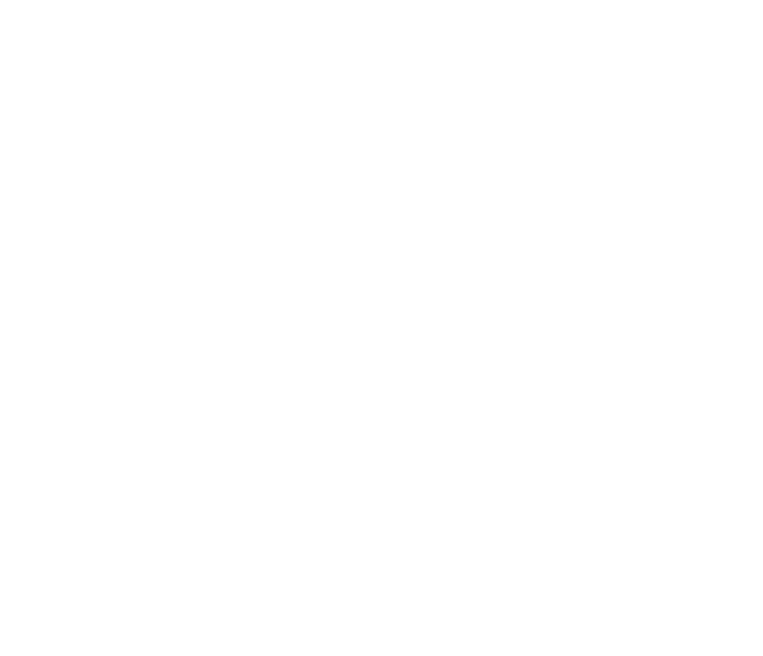
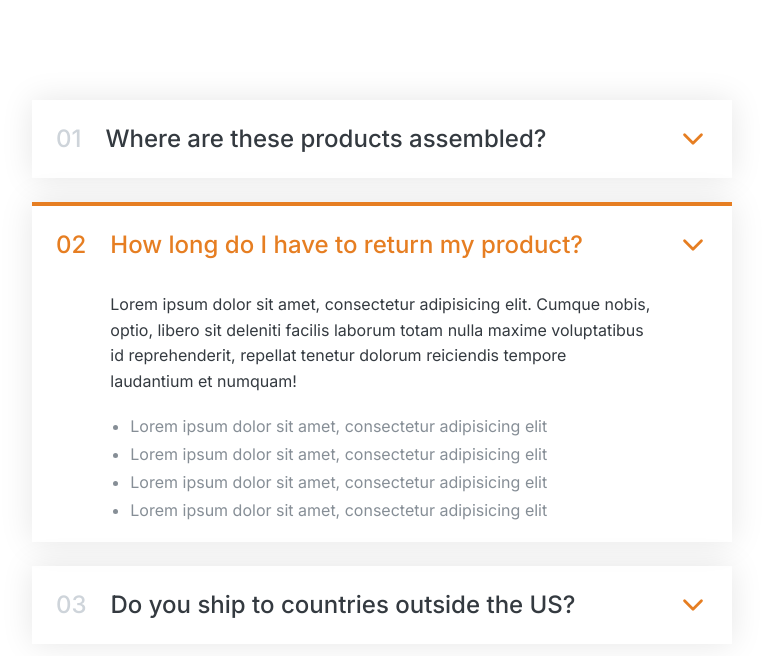
Before and after one commit to racioppi/accordion, a plain HTML site: page index.html in a window 1280 px wide. Shown: the whole page, without its empty margins (258-1021 px from the left). Drawn offline with nearby package versions, Linux system fonts and the light colour scheme.

Commit message:
Saving the accordion component

```diff
--- a/index.html
+++ b/index.html
@@ -12,9 +12,71 @@
 
     <link rel="stylesheet" href="style.css" />
 
-    <title>Pagination Component</title>
+    <title>Accordion Component</title>
   </head>
   <body>
+    <div class="accordion">
+      <div class="item">
+        <div class="number">01</div>
+        <div class="text">Where are these products assembled?</div>
+        <ion-icon class="icon" name="chevron-down-outline"></ion-icon>
+        <div class="hidden_box">
+          <p>
+            Lorem ipsum dolor sit amet, consectetur adipisicing elit. Cumque
+            nobis, optio, libero sit deleniti facilis laborum totam nulla maxime
+            voluptatibus id reprehenderit, repellat tenetur dolorum reiciendis
+            tempore laudantium et numquam!
+          </p>
+          <ul>
+            <li>Lorem ipsum dolor sit amet, consectetur adipisicing elit</li>
+            <li>Lorem ipsum dolor sit amet, consectetur adipisicing elit</li>
+            <li>Lorem ipsum dolor sit amet, consectetur adipisicing elit</li>
+            <li>Lorem ipsum dolor sit amet, consectetur adipisicing elit</li>
+          </ul>
+        </div>
+      </div>
+
+      <div class="item open">
+        <div class="number">02</div>
+        <div class="text">How long do I have to return my product?</div>
+        <ion-icon class="icon" name="chevron-down-outline"></ion-icon>
+        <div class="hidden_box">
+          <p>
+            Lorem ipsum dolor sit amet, consectetur adipisicing elit. Cumque
+            nobis, optio, libero sit deleniti facilis laborum totam nulla maxime
+            voluptatibus id reprehenderit, repellat tenetur dolorum reiciendis
+            tempore laudantium et numquam!
+          </p>
+          <ul>
+            <li>Lorem ipsum dolor sit amet, consectetur adipisicing elit</li>
+            <li>Lorem ipsum dolor sit amet, consectetur adipisicing elit</li>
+            <li>Lorem ipsum dolor sit amet, consectetur adipisicing elit</li>
+            <li>Lorem ipsum dolor sit amet, consectetur adipisicing elit</li>
+          </ul>
+        </div>
+      </div>
+
+      <div class="item">
+        <div class="number">03</div>
+        <div class="text">Do you ship to countries outside the US?</div>
+        <ion-icon class="icon" name="chevron-down-outline"></ion-icon>
+        <div class="hidden_box">
+          <p>
+            Lorem ipsum dolor sit amet, consectetur adipisicing elit. Cumque
+            nobis, optio, libero sit deleniti facilis laborum totam nulla maxime
+            voluptatibus id reprehenderit, repellat tenetur dolorum reiciendis
+            tempore laudantium et numquam!
+          </p>
+          <ul>
+            <li>Lorem ipsum dolor sit amet, consectetur adipisicing elit</li>
+            <li>Lorem ipsum dolor sit amet, consectetur adipisicing elit</li>
+            <li>Lorem ipsum dolor sit amet, consectetur adipisicing elit</li>
+            <li>Lorem ipsum dolor sit amet, consectetur adipisicing elit</li>
+          </ul>
+        </div>
+      </div>
+    </div>
+
     <!-- Icons Installation -->
     <script
       type="module"
--- a/style.css
+++ b/style.css
@@ -7,8 +7,11 @@ FONT SIZE SYSTEM (px)
 
 COLOR SYSTEM
 
-MAIN COLOR: #
-GREY COLOR: #343a40
+MAIN COLOR: #e67e22
+GREY COLOR:
+  #343a40
+  #868e96
+  #ced4da
 */
 
 * {
@@ -22,3 +25,74 @@ body {
   color: #343a40;
   line-height: 1;
 }
+
+.accordion {
+  width: 700px;
+  margin: 100px auto;
+
+  display: flex;
+  flex-direction: column;
+  gap: 24px;
+}
+
+.item {
+  box-shadow: 0 0 32px rgba(0, 0, 0, 0.1);
+  padding: 24px;
+
+  display: grid;
+  grid-template-columns: auto 1fr auto;
+  column-gap: 24px;
+  row-gap: 32px;
+  align-items: center;
+}
+
+.number,
+.text {
+  font-size: 24px;
+  font-weight: 500;
+  /* color: #e67e22; */
+}
+
+.number {
+  color: #ced4da;
+}
+
+.icon {
+  width: 30px;
+  height: 30px;
+  cursor: pointer;
+  color: #e67e22;
+}
+
+.hidden_box {
+  grid-column: 2;
+  display: none;
+}
+
+.hidden_box p {
+  line-height: 1.6;
+  margin-bottom: 24px;
+}
+
+.hidden_box ul {
+  color: #868e96;
+  margin-left: 20px;
+
+  display: flex;
+  flex-direction: column;
+  gap: 12px;
+}
+
+/* OPEN STATE */
+.open {
+  border-top: 4px solid #e67e22;
+}
+
+.open .hidden_box {
+  display: block;
+}
+
+.open .number,
+.open .text {
+  color: #e67e22;
+}
```
